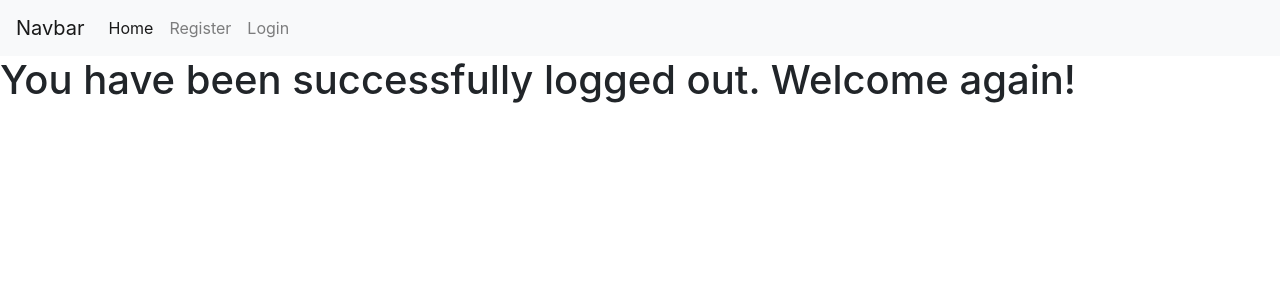
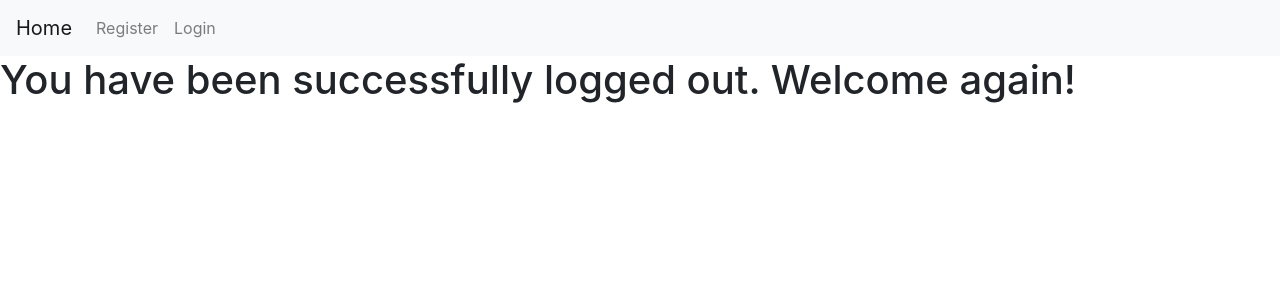
Before and after one commit to testijeejee/ohjsiha, a Django app: page /loggedout/ in a window 1280 px wide. Shown: the top 300 px of the page. Run offline with Django 3.2, Linux system fonts and the light colour scheme; some libraries are stand-ins or nearby versions.

Commit message:
Home sivun reittiä muutettu

```diff
--- a/polls/templates/base.html
+++ b/polls/templates/base.html
@@ -15,15 +15,12 @@
   <body>
     <!-- Navigation bar -->
     <nav class="navbar navbar-expand-lg navbar-light bg-light">
-      <a class="navbar-brand" href="/home/">Navbar</a>
+      <a class="navbar-brand" href="/">Home</a>
       <button class="navbar-toggler" type="button" data-toggle="collapse" data-target="#navbarNav" aria-controls="navbarNav" aria-expanded="false" aria-label="Toggle navigation">
         <span class="navbar-toggler-icon"></span>
       </button>
       <div class="collapse navbar-collapse" id="navbarNav">
         <ul class="navbar-nav">
-          <li class="nav-item active">
-            <a class="nav-link" href="/home/">Home<span class="sr-only">(current)</span></a>
-          </li>
 
           <!-- show different navigation bar if the user has logged in or not-->
           {% if user.is_authenticated %}
--- a/polls/urls.py
+++ b/polls/urls.py
@@ -3,7 +3,7 @@ from django.contrib.auth import views as auth_views
 from . import views
 
 urlpatterns = [
-    path('home/', views.index, name='home'),
+    path('', views.index, name='home'),
     path('register/', views.register, name='register'),
     path('login/', auth_views.LoginView.as_view(template_name='polls/login.html'), name='login'),
     path('logout/', auth_views.logout, name='logout'),
--- a/polls/views.py
+++ b/polls/views.py
@@ -17,7 +17,7 @@ def register(request):
         form = RegisterationForm(request.POST)
         if form.is_valid():
             form.save()
-            return redirect('/home')
+            return redirect('home')
     form = RegisterationForm()
     args = {'form': form}
     return render(request, "polls/register.html", args)
```
